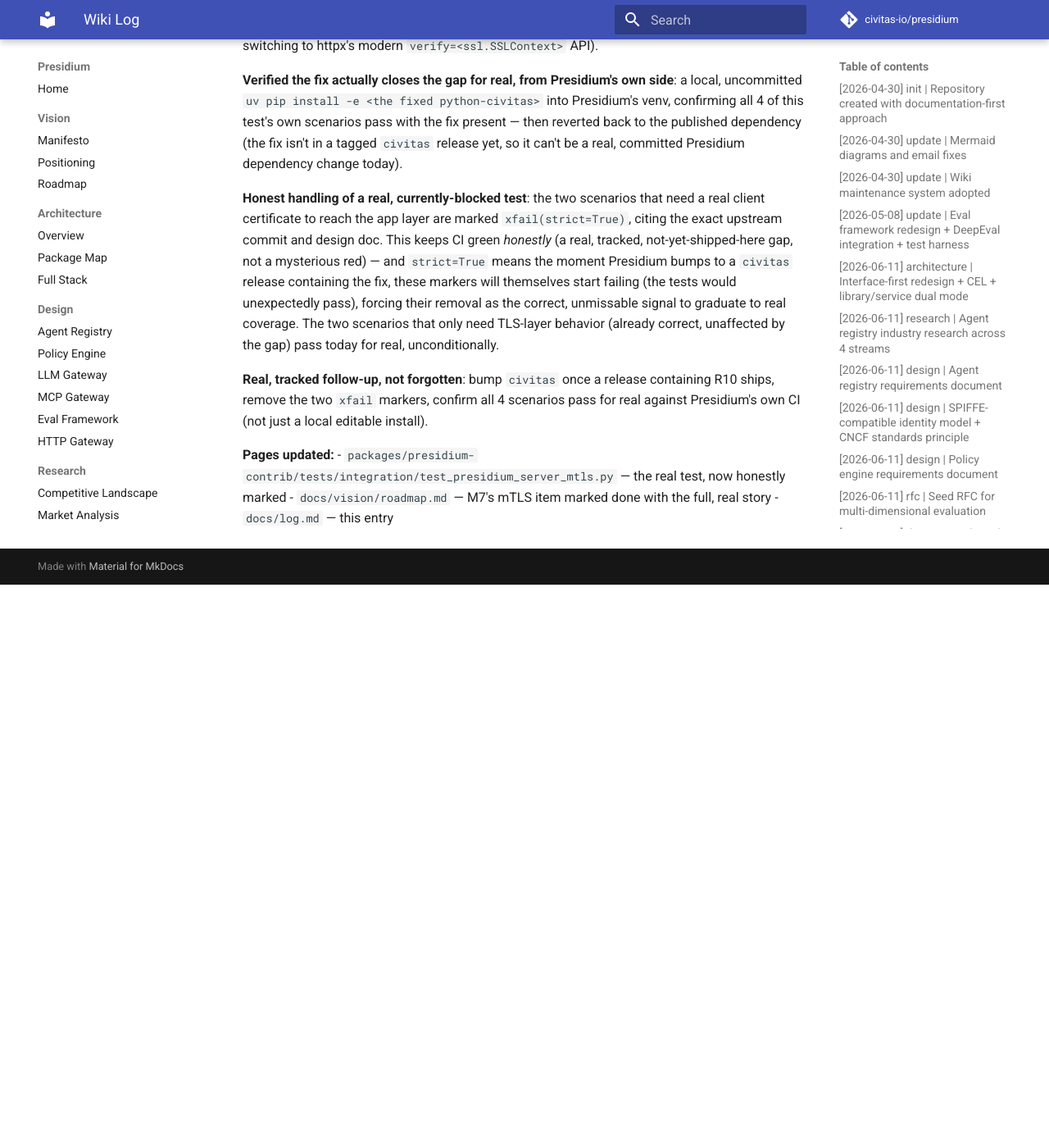
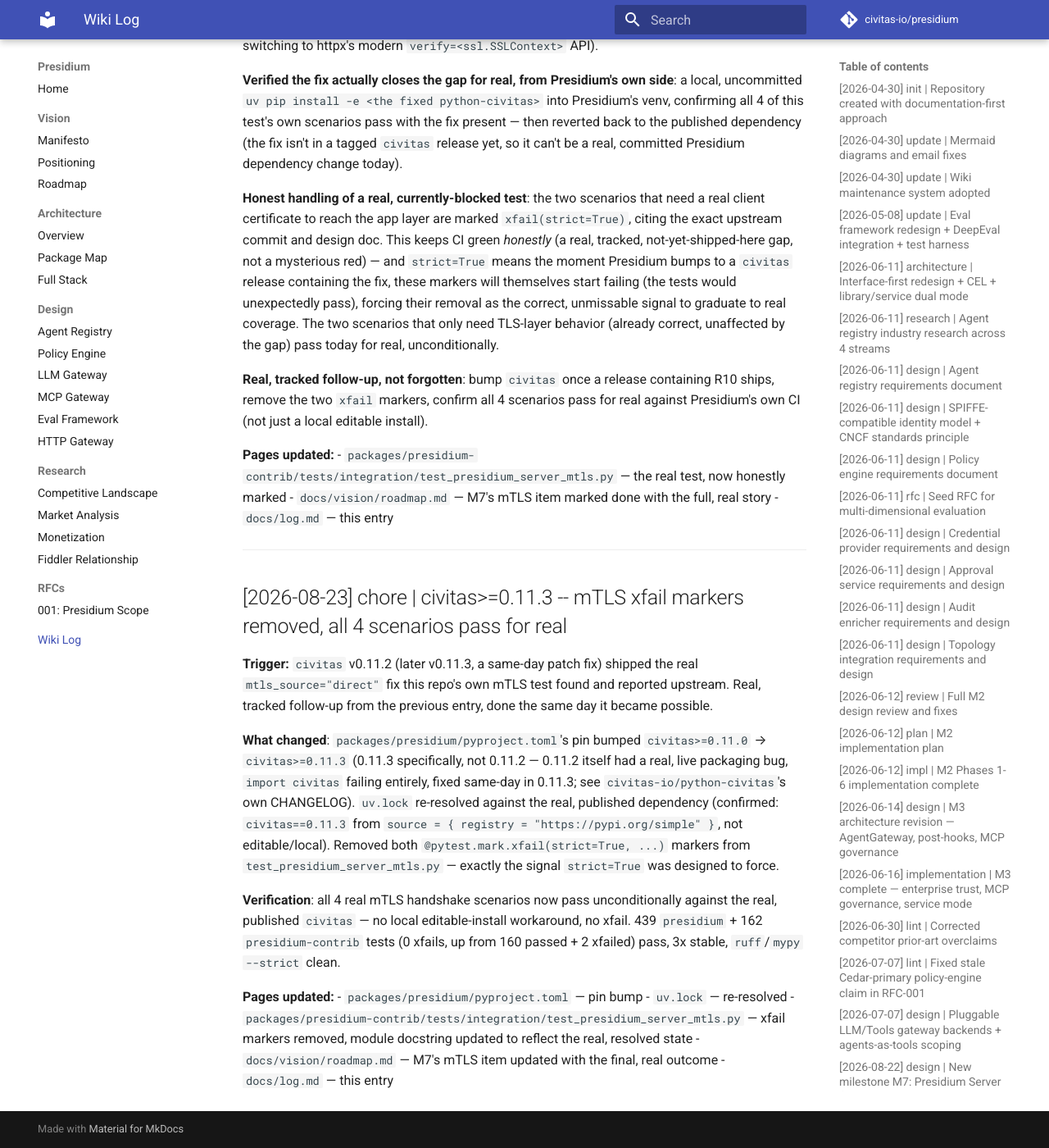
Before and after one commit to civitas-io/presidium, an MkDocs documentation site: the page built from docs/log.md, in a window 1280 px wide and 1400 px high, scrolled down 34183 px. Shown: the whole window at 82% size. Built offline with MkDocs 1.6.1 and Material for MkDocs 9.7.7, drawn with Linux system fonts in a browser that asks for light colours; comment, search, counter and statistics services are not loaded; before the commit the page ends 34896 px from its top, so only the background shows below that.

Commit message:
chore: bump civitas>=0.11.3 -- mTLS xfail markers removed, real fix live
Real, tracked follow-up from the previous mTLS handshake test commit:
civitas v0.11.2 (immediately followed by v0.11.3, a same-day patch
after v0.11.2's own release verification caught a real, live
packaging bug) shipped the direct-mode mTLS fix this repo's own test
found and reported upstream (civitas-io/python-civitas#25, R10).

Bumped presidium's pin to civitas>=0.11.3 specifically (not 0.11.2,
which had the packaging bug), re-resolved uv.lock against the real,
published PyPI dependency. Removed both xfail(strict=True) markers
from test_presidium_server_mtls.py -- exactly the signal strict=True
was designed to force once this became possible.

All 4 real mTLS handshake scenarios now pass unconditionally against
the real, published civitas -- no local editable-install workaround,
no xfail. 439 presidium + 162 presidium-contrib tests (0 xfails, up
from 160 passed + 2 xfailed) pass, 3x stable, ruff/mypy --strict
clean.

```diff
--- a/docs/log.md
+++ b/docs/log.md
@@ -1372,3 +1372,32 @@
   now honestly marked
 - `docs/vision/roadmap.md` — M7's mTLS item marked done with the full, real story
 - `docs/log.md` — this entry
+
+---
+
+## [2026-08-23] chore | civitas>=0.11.3 -- mTLS xfail markers removed, all 4 scenarios pass for real
+
+**Trigger:** `civitas` v0.11.2 (later v0.11.3, a same-day patch fix) shipped the real
+`mtls_source="direct"` fix this repo's own mTLS test found and reported upstream. Real, tracked
+follow-up from the previous entry, done the same day it became possible.
+
+**What changed**: `packages/presidium/pyproject.toml`'s pin bumped `civitas>=0.11.0` →
+`civitas>=0.11.3` (0.11.3 specifically, not 0.11.2 — 0.11.2 itself had a real, live packaging bug,
+`import civitas` failing entirely, fixed same-day in 0.11.3; see `civitas-io/python-civitas`'s own
+CHANGELOG). `uv.lock` re-resolved against the real, published dependency (confirmed:
+`civitas==0.11.3` from `source = { registry = "https://pypi.org/simple" }`, not editable/local).
+Removed both `@pytest.mark.xfail(strict=True, ...)` markers from
+`test_presidium_server_mtls.py` — exactly the signal `strict=True` was designed to force.
+
+**Verification**: all 4 real mTLS handshake scenarios now pass unconditionally against the real,
+published `civitas` — no local editable-install workaround, no xfail. 439 `presidium` + 162
+`presidium-contrib` tests (0 xfails, up from 160 passed + 2 xfailed) pass, 3x stable,
+`ruff`/`mypy --strict` clean.
+
+**Pages updated:**
+- `packages/presidium/pyproject.toml` — pin bump
+- `uv.lock` — re-resolved
+- `packages/presidium-contrib/tests/integration/test_presidium_server_mtls.py` — xfail markers
+  removed, module docstring updated to reflect the real, resolved state
+- `docs/vision/roadmap.md` — M7's mTLS item updated with the final, real outcome
+- `docs/log.md` — this entry
```
Also changed, not shown: docs/vision/roadmap.md (+8 -6 lines), 3 other files.
